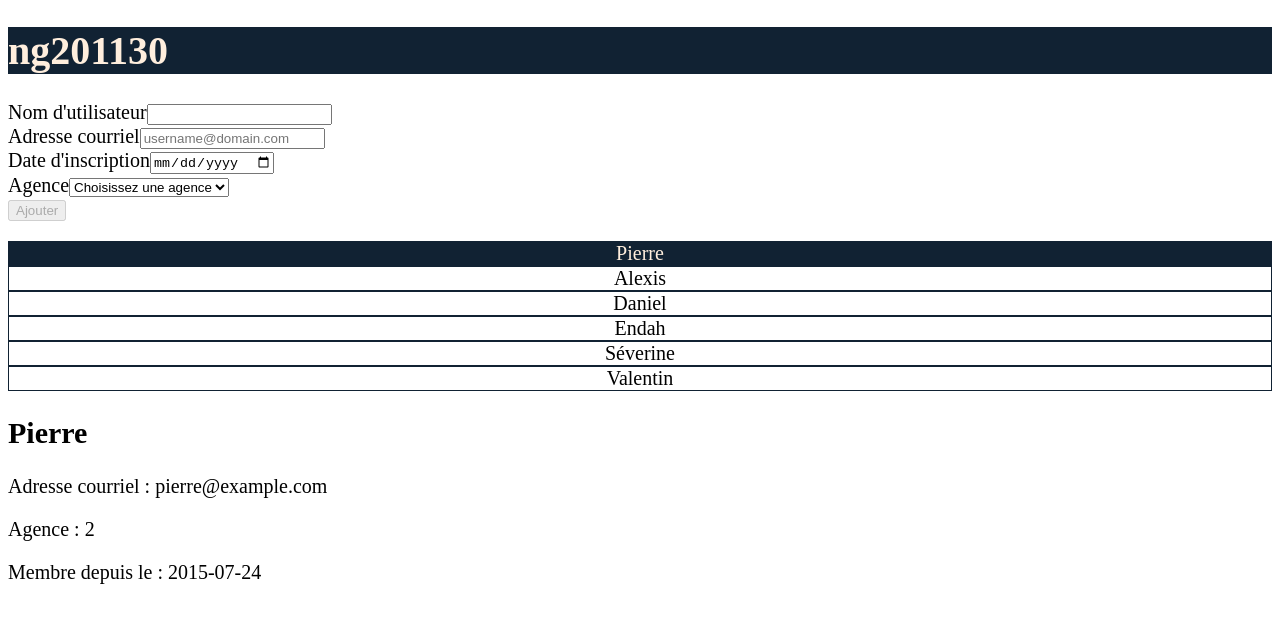
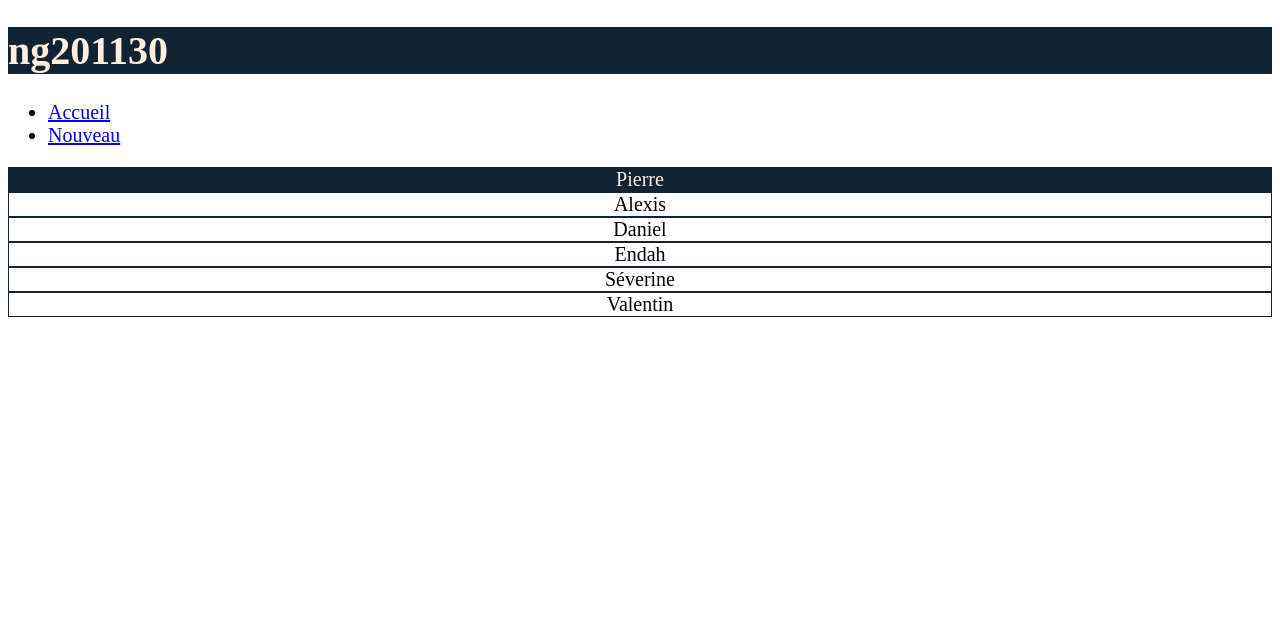
Before and after one commit to pbreteche/ng201130, an Angular app: page / in a window 1280 px wide. Shown: the top 622 px of the page. Built offline with nearby package versions, Linux system fonts and the light colour scheme.

Commit message:
First static routes

```diff
--- a/src/app/app.component.html
+++ b/src/app/app.component.html
@@ -1,7 +1,10 @@
 <h1>{{ title }}</h1>
 
-<app-contact-create-reactive></app-contact-create-reactive>
+<nav>
+  <ul>
+    <li><a routerLink="/">Accueil</a></li>
+    <li><a routerLink="/nouveau">Nouveau</a></li>
+  </ul>
+</nav>
 
-<app-contact-nav (contactSelected)="select($event)"></app-contact-nav>
-
-<app-contact-detail [contact]="selected"></app-contact-detail>
+<router-outlet></router-outlet>
--- a/src/app/app.module.ts
+++ b/src/app/app.module.ts
@@ -1,13 +1,13 @@
 import { BrowserModule } from '@angular/platform-browser';
 import { NgModule } from '@angular/core';
 import { FormsModule, ReactiveFormsModule } from '@angular/forms';
-import { RoutingModule } from './routing/routing.module';
 
 import { AppComponent } from './app.component';
 import { ContactDetailComponent } from './contact-detail/contact-detail.component';
 import { ContactNavComponent } from './contact-nav/contact-nav.component';
 import { ContactCreateComponent } from './contact-create/contact-create.component';
 import { ContactCreateReactiveComponent } from './contact-create-reactive/contact-create-reactive.component';
+import {RoutingModule} from './routing/routing.module';
 
 @NgModule({
   declarations: [
--- a/src/app/routing/routing.module.ts
+++ b/src/app/routing/routing.module.ts
@@ -1,12 +1,20 @@
 import { NgModule } from '@angular/core';
 import { RouterModule, Routes } from '@angular/router';
+import { ContactNavComponent } from '../contact-nav/contact-nav.component';
+import { ContactCreateReactiveComponent } from '../contact-create-reactive/contact-create-reactive.component';
 
-const routes: Routes = [];
+const routes: Routes = [
+  { path: '', component: ContactNavComponent },
+  { path: 'nouveau', component: ContactCreateReactiveComponent },
+];
 
 @NgModule({
   declarations: [],
   imports: [
     RouterModule.forRoot(routes)
+  ],
+  exports: [
+    RouterModule
   ]
 })
 export class RoutingModule { }
```
